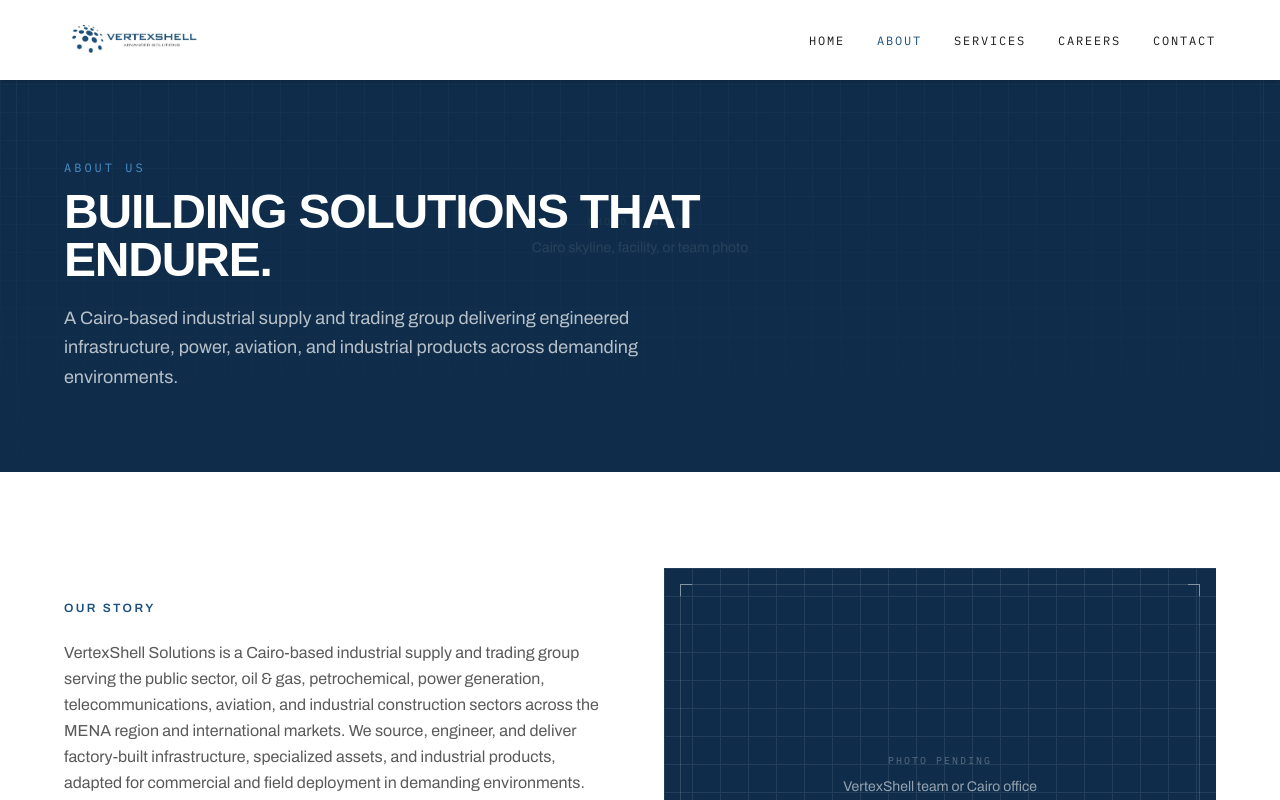
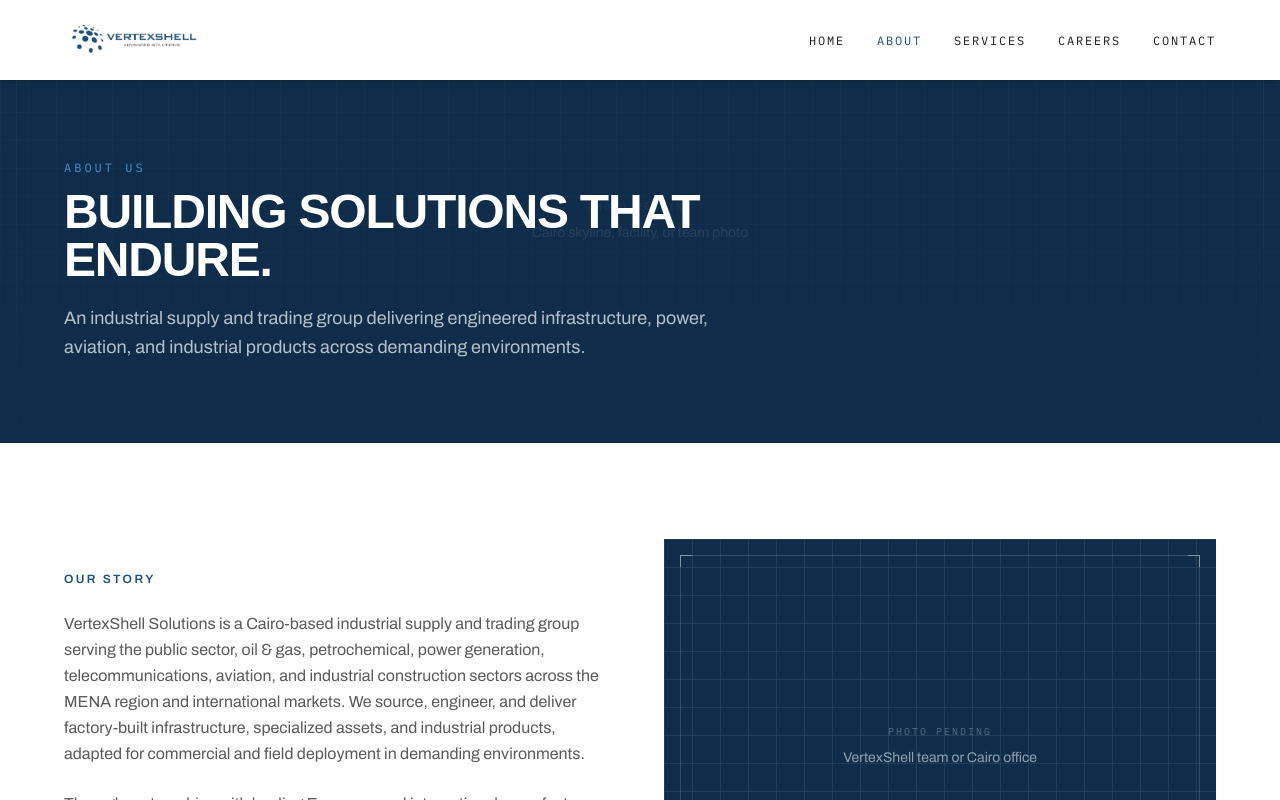
Before and after one commit to web-vx/vx-webapp, a Next.js app: page /about in a window 1280 px wide. Shown: the top 800 px of the page. Built offline with nearby package versions, Linux system fonts and the light colour scheme; a web font is replaced by a local one.

Commit message:
Remove Cairo-based from About page hero description

```diff
--- a/app/about/page.tsx
+++ b/app/about/page.tsx
@@ -23,7 +23,7 @@
         <PageHero
           eyebrow="About Us"
           title="Building solutions that endure."
-          description="A Cairo-based industrial supply and trading group delivering engineered infrastructure, power, aviation, and industrial products across demanding environments."
+          description="An industrial supply and trading group delivering engineered infrastructure, power, aviation, and industrial products across demanding environments."
           photoLabel="Cairo skyline, facility, or team photo"
         />
         <AboutStory />
```
